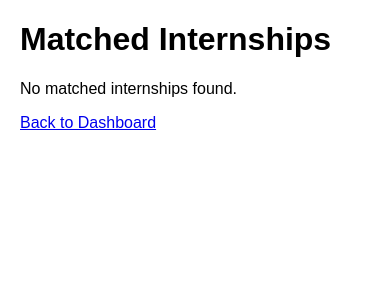
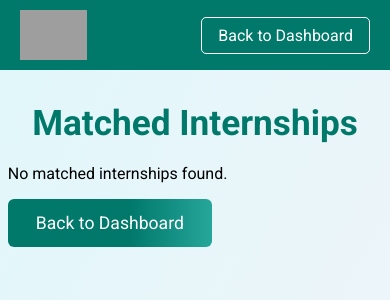
Before and after one commit to BChaitanyaReddy895/SkillSync, a Flask app: template templates/match.html in a window 390 px wide. Shown: the top 300 px of the page. Run offline with Flask 2, Linux system fonts and the light colour scheme; the template is opened without the code that fills it, so the values that code supplies are empty; parts of the project's set-up code (start-up, migrations or seed data) failed here and were passed over; grey boxes are pictures that could not be loaded.

Commit message:
Update templates/match.html

```diff
--- a/templates/match.html
+++ b/templates/match.html
@@ -3,19 +3,130 @@
 <head>
     <meta charset="UTF-8">
     <meta name="viewport" content="width=device-width, initial-scale=1.0">
-    <title>Matched Internships</title>
+    <title>Matched Internships - SkillSync</title>
+    <link href="https://fonts.googleapis.com/css?family=Roboto:400,700&display=swap" rel="stylesheet">
     <style>
-        body { font-family: Arial, sans-serif; margin: 20px; }
-        .internship { border: 1px solid #ccc; padding: 10px; margin: 10px 0; }
+        body {
+            font-family: 'Roboto', Arial, sans-serif;
+            margin: 0;
+            padding: 0;
+            background: linear-gradient(120deg, #e0f7fa 0%, #f4f4f9 100%);
+            min-height: 100vh;
+        }
+        header {
+            background-color: #00796b;
+            color: white;
+            padding: 10px 20px;
+            display: flex;
+            align-items: center;
+            justify-content: space-between;
+        }
+        header img {
+            height: 50px;
+        }
+        nav {
+            display: flex;
+            gap: 20px;
+            align-items: center;
+        }
+        nav a {
+            color: white;
+            text-decoration: none;
+            font-size: 16px;
+            padding: 8px 16px;
+            border: 1px solid white;
+            border-radius: 5px;
+            transition: background-color 0.3s ease;
+        }
+        nav a:hover {
+            background-color: white;
+            color: #00796b;
+        }
+        .container {
+            padding: 20px;
+            max-width: 900px;
+            margin: 0 auto;
+        }
+        h1 {
+            color: #00796b;
+            text-align: center;
+            margin-bottom: 20px;
+            font-size: 2.2rem;
+        }
+        .flash-messages {
+            margin: 10px 0 18px 0;
+        }
+        .flash-messages .success {
+            color: #2e7d32;
+            background: #e8f5e9;
+            border-left: 4px solid #2e7d32;
+            padding: 8px 12px;
+            border-radius: 4px;
+            margin-bottom: 6px;
+        }
+        .flash-messages .danger {
+            color: #c62828;
+            background: #ffebee;
+            border-left: 4px solid #c62828;
+            padding: 8px 12px;
+            border-radius: 4px;
+            margin-bottom: 6px;
+        }
+        .internship {
+            background: #fff;
+            border: 1px solid #e0e0e0;
+            border-radius: 8px;
+            padding: 18px 18px 12px 18px;
+            margin: 16px 0;
+            box-shadow: 0 2px 8px rgba(0,0,0,0.07);
+        }
+        .internship h3 {
+            color: #00796b;
+            margin: 0 0 10px;
+            font-size: 1.3rem;
+        }
+        .internship p {
+            margin: 5px 0;
+            color: #333;
+        }
+        .button {
+            display: inline-block;
+            padding: 14px 28px;
+            background: linear-gradient(90deg, #00796b 60%, #26a69a 100%);
+            color: white;
+            text-decoration: none;
+            border-radius: 6px;
+            font-size: 1.1rem;
+            font-weight: 500;
+            border: none;
+            transition: background 0.2s;
+            cursor: pointer;
+        }
+        .button:hover {
+            background: linear-gradient(90deg, #005a4f 60%, #00796b 100%);
+        }
+        @media (max-width: 700px) {
+            .container {
+                max-width: 98vw;
+                padding: 8px 2vw;
+            }
+        }
     </style>
 </head>
 <body>
+    <header>
+        <img src="{{ url_for('static', filename='logo.png') }}" alt="SkillSync Logo">
+        <nav>
+            <a href="{{ url_for('intern_dashboard') }}">Back to Dashboard</a>
+        </nav>
+    </header>
+    <div class="container">
         <h1>Matched Internships</h1>
         {% with messages = get_flashed_messages(with_categories=true) %}
             {% if messages %}
-            <div>
+                <div class="flash-messages">
                     {% for category, message in messages %}
-                <p class="{{ category }}">{{ message }}</p>
+                        <div class="{{ category }}">{{ message }}</div>
                     {% endfor %}
                 </div>
             {% endif %}
@@ -28,12 +139,14 @@
                     <p><strong>Duration:</strong> {{ internship.duration }}</p>
                     <p><strong>Location:</strong> {{ internship.location }}</p>
                     <p><strong>Skills Required:</strong> {{ internship.skills_required }}</p>
+                    <p><strong>Soft Skills:</strong> {{ internship.soft_skills }}</p>
                     <p><strong>Similarity Score:</strong> {{ internship.similarity_score }}%</p>
                 </div>
             {% endfor %}
         {% else %}
             <p>No matched internships found.</p>
         {% endif %}
-    <a href="{{ url_for('intern_dashboard') }}">Back to Dashboard</a>
+        <a href="{{ url_for('intern_dashboard') }}" class="button">Back to Dashboard</a>
+    </div>
 </body>
 </html>
```
Lines whose indentation alone changed are shown as unchanged.
